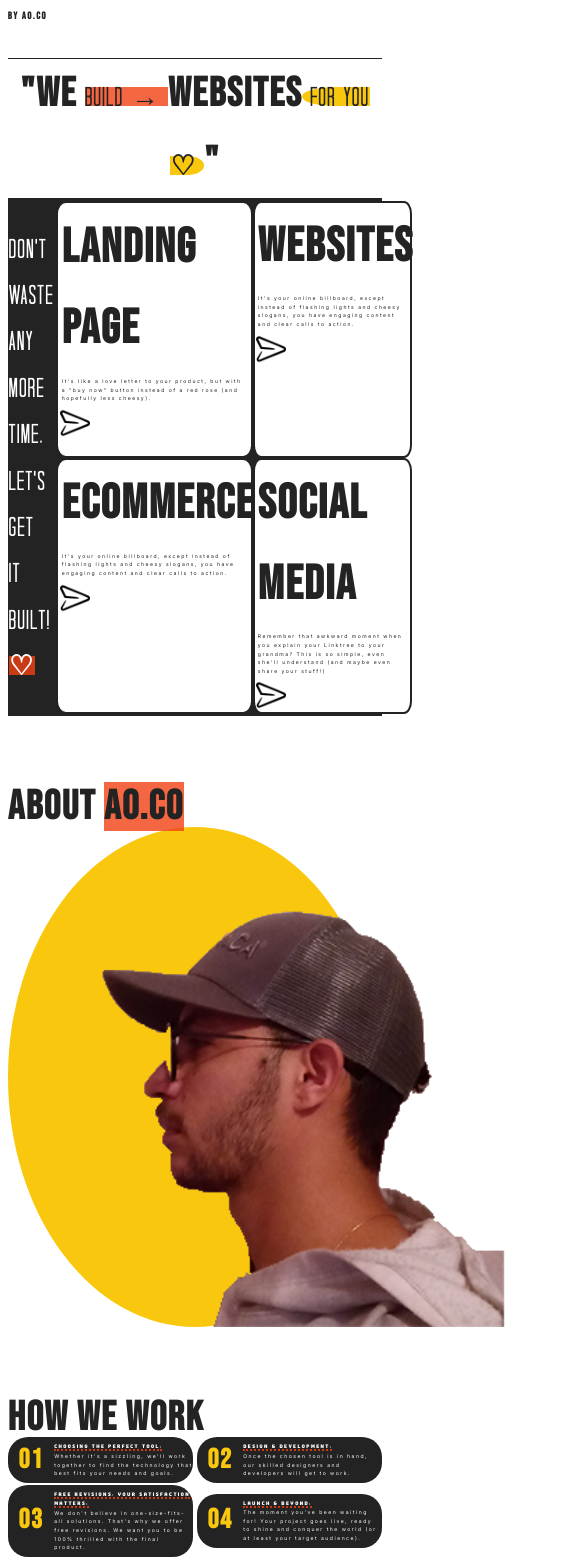
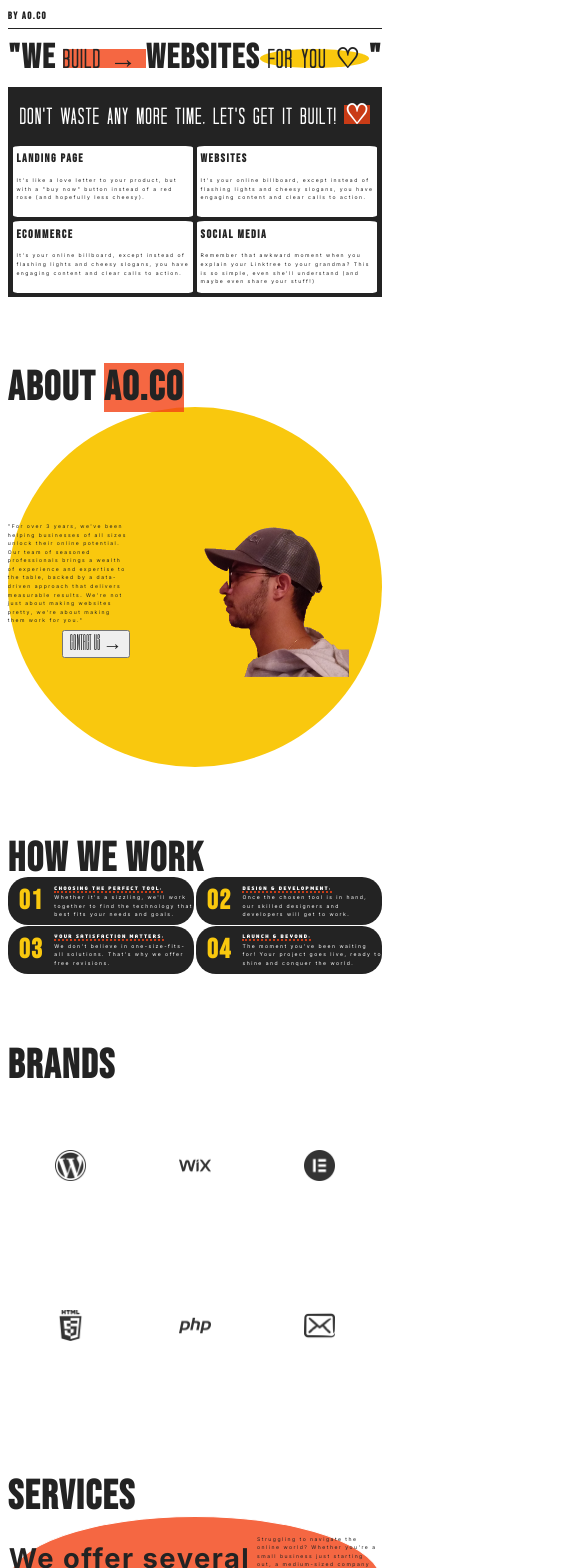
Before and after one commit to paulong/aoco, a Next.js app: page / in a window 390 px wide. Shown: the top 1568 px of the page, 585 px wide, since content can reach past the window. Built offline with nearby package versions, Linux system fonts and the light colour scheme.

Commit message:
Fixed [responsive v2]

```diff
--- a/app/page.js
+++ b/app/page.js
@@ -43,11 +43,8 @@ export default function Home() {
       <div className={styles.gate}>
         <h2>
            "We <span className={styles.SmallFont}> Build &#8594; </span>  websites
-
           <span className={styles.LargeFont}> for you &#x2661; </span>"
-
         </h2>
-
       </div>
 
 
@@ -92,28 +89,24 @@ export default function Home() {
             <h3 >  Landing Page</h3>
             <p>It's like a love letter to your product, but with a "buy now"
                button instead of a red rose (and hopefully less cheesy).</p>
-            <img src="/right-arrow.png" alt="test"></img>
           </div>
 
           <div className={styles.info}>
             <h3> Websites</h3>
             <p>It's your online billboard, except instead of flashing lights and
             cheesy slogans, you have engaging content and clear calls to action.</p>
-            <img src="/right-arrow.png" alt="test"></img>
           </div>
 
           <div className={styles.info}>
             <h3>Ecommerce</h3>
             <p>It's your online billboard, except instead of flashing lights and
               cheesy slogans, you have engaging content and clear calls to action.</p>
-            <img src="/right-arrow.png" alt="test"></img>
           </div>
 
           <div className={styles.info}>
             <h3>Social media</h3>
             <p>Remember that awkward moment when you explain your Linktree to your grandma?
               This is so simple, even she'll understand (and maybe even share your stuff!)</p>
-            <img src="/right-arrow.png" alt="test"></img>
           </div>
 
       </div>
@@ -145,7 +138,6 @@ export default function Home() {
 
   <div className={styles.processItem}>
     <h1>01</h1>
-
     <p>
       <span className={styles.infoHighlight}>Choosing the Perfect Tool:</span>  <br/>
       Whether it's a sizzling, we'll work together to find the technology that best fits your needs and goals.
@@ -163,8 +155,8 @@ export default function Home() {
   <div className={styles.processItem}>
   <h1>03</h1>
   <p>
-  <span className={styles.infoHighlight}>Free Revisions: Your Satisfaction Matters: </span>  <br/>
-  We don't believe in one-size-fits-all solutions. That's why we offer free revisions. We want you to be 100% thrilled with the final product.
+  <span className={styles.infoHighlight}> Your Satisfaction Matters: </span>  <br/>
+  We don't believe in one-size-fits-all solutions. That's why we offer free revisions.
     </p>
   </div>
 
@@ -172,7 +164,7 @@ export default function Home() {
     <h1>04</h1>
     <p>
     <span className={styles.infoHighlight}> Launch & Beyond: </span>  <br/>
-    The moment you've been waiting for! Your project goes live, ready to shine and conquer the world (or at least your target audience).
+    The moment you've been waiting for! Your project goes live, ready to shine and conquer the world.
     </p>
   </div>
 
@@ -291,13 +283,6 @@ export default function Home() {
     <a href=''> See the websites</a>
   </div>
 
-  <div className={styles.portfolioIntem}>
-    <h3>Coming soon</h3>
-    <img src="/test.jpg" alt="test"></img>
-    <p> firma de arquitectura especializada es remodelaciones locales tal ver ga eto y lo otro </p>
-    <a href=''> See the websites</a>
-  </div>
-
 </div>
 
 <div className={styles.titles}>
--- a/styles/globals.css
+++ b/styles/globals.css
@@ -13,10 +13,10 @@
   --font-family-4: 'Subwich';
   --font-family-5: 'taller';
   --font-family-6: 'TALLBOY';
-  --font-size-HH: 25vh;
+  --font-size-HH: 25vw;
   --font-size-MH: 7vw;
-  --font-size-H: 5rem;
-  --font-size-SH: 3rem;
+  --font-size-H: 5vw;
+  --font-size-SH: 3vw;
   --font-size: 1.3vw;
   --site-width: 1600px;
   --radius: 6px;
--- a/styles/page.module.css
+++ b/styles/page.module.css
@@ -11,6 +11,28 @@ color: var(--Eerie-Black);
   margin: 0;
   padding: 0;
 
+}
+
+.gate{
+  font-size: var(--font-size-MH);
+  font-family: var(--font-family);
+  display:flex;
+  align-items: center;
+  justify-content: center;
+  text-align: center;
+  margin: 0;
+  padding: 0;
+}
+
+
+.gate h2{
+  margin: 0;
+  padding: 0;
+
+}
+
+.gate img{
+  width: 100px;
 }
 
 .Hero {
@@ -28,30 +50,7 @@ padding: 0;
   padding-bottom: 1%;
 }
 
-.gate{
 
-  font-size: var(--font-size-MH);
-  font-family: var(--font-family);
-  display:flex;
-  align-items: center;
-  justify-content: center;
-  text-align: center;
-  margin: 0;
-  padding: 0;
-
-
-}
-
-
-.gate h2{
-  margin: 0;
-  padding: 0;
-
-}
-
-.gate img{
-  width: 100px;
-}
 
 .SmallFont{
   font-family: var(--font-family-3);
@@ -168,7 +167,6 @@ font-family: var(--font-family-3);
 }
 
 .info h3{
-
   margin: 0;
   padding: 1%;
   color: var(--Eerie-Black);
@@ -202,7 +200,6 @@ width: 30px;
 }
 
 .ContainerExitos{
-
   display: grid;
   grid-template-columns: 1fr 1fr 1fr;
   margin-bottom: 15%;
@@ -212,7 +209,6 @@ margin-bottom: 15%;
 .Exitos {
   border: 2px solid var(--white-smoke);
   background-color: var(--Eerie-Black);
-
   border-radius: 5%;
   color: var(--white-smoke);
   font-family: var(--font-family-4);
@@ -297,7 +293,7 @@ padding: 0;
 
 .sectionAbout{
   display: grid;
-  grid-template-columns: 2fr 1fr;
+  grid-template-columns: 3fr 1fr;
   background-color: var(--jonquil);
   border-radius: 50%;
   justify-content: center;
@@ -357,7 +353,7 @@ padding: 0;
 .process{
   display: grid;
   grid-template-columns: 1fr 1fr;
-  gap: 1%;
+  gap: 0.5%;
   justify-content: center;
   align-content: center;
   justify-items: center;
@@ -368,17 +364,17 @@ padding: 0;
 .processItem{
   display: grid;
   grid-template-columns: 1fr 3fr;
-
   background-color: var(--Eerie-Black);
   border-radius: 20px;
   color: var(--white-smoke);
   height: fit-content;
-  margin: 0;
+  margin: 0  0  1% 0;
   padding: 0;
   justify-content: center;
   align-content: center;
   justify-items: center;
   align-items: center;
+
 }
 
 
@@ -398,7 +394,7 @@ padding: 0;
 
 .portfolio{
   display: grid;
-  grid-template-columns: 1fr 1fr 1fr  1fr ;
+  grid-template-columns: 1fr 1fr 1fr  ;
   gap: 5px;
   margin-bottom: 15%;
 
@@ -424,7 +420,7 @@ font-size: calc(var(--font-size)* 1.5);
 
 .portfolioIntem img{
   width: 100%;
-  height: 60%;
+  height: 80%;
 }
 
 .portfolioIntem a {
@@ -473,3 +469,71 @@ margin: 5%;
 }
 
 /* responsive*/
+
+@media screen and (max-width: 1200px) {
+  .gate{
+  font-size:
+  calc(var(--font-size-MH) / 1.1);
+  }
+
+}
+
+@media screen and (max-width: 1024px) {
+
+  .sectionAbout{
+  grid-template-columns: 3fr 1fr;
+
+  }
+
+  .sectionAbout p{
+    width: 100%;
+  }
+
+  .sectionAbout img{
+
+    height: 80%;
+  }
+
+  .processItem{
+    height: 100%;
+
+  }
+
+}
+
+@media screen and (max-width: 480px) {
+  .menu{
+    height: 20px;
+  }
+
+  .gate{
+    font-size:
+    calc(var(--font-size-MH) / 1.2);
+  }
+
+  .SubHeader{
+    display: inline-block;
+  }
+
+  .SubHeader br{
+    display: none;
+  }
+
+  .SubHeader h1{
+    font-size:calc( var(--font-size-SH) / 0.5);
+  }
+
+
+  .sectionAbout{
+    height: fit-content;
+    grid-template-columns: 1fr 1fr;
+
+    }
+  .sectionAbout img{
+
+    height: 50%;
+  }
+
+
+
+}
```
Lines whose indentation alone changed are shown as unchanged.
